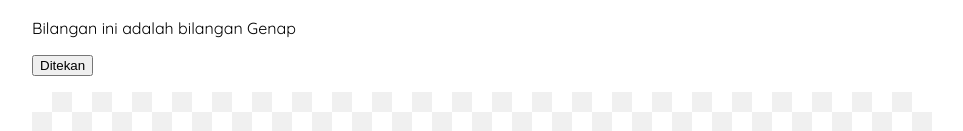
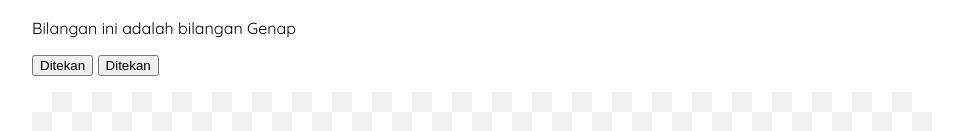
Before and after one commit to imaldi/balademy_tutorial, a plain HTML site: page basic/latihan1.html in a window 1280 px wide. Shown: the part 263-394 px from the top of the page, without its empty margins (32-995 px from the left). Drawn offline with nearby package versions, Linux system fonts and the light colour scheme.

Commit message:
Video #18 Events (2)

```diff
--- a/basic/latihan1.html
+++ b/basic/latihan1.html
@@ -24,6 +24,7 @@
             <p>Bilangan ini adalah bilangan {{ infoBilangan }}</p>
             <p>
                 <button v-on:click="handleClick">Ditekan</button>
+                <button @click="handleClick">Ditekan</button>
             </p>
             <img v-bind:src="gambar" alt="">
             <p>The Progressive
```
